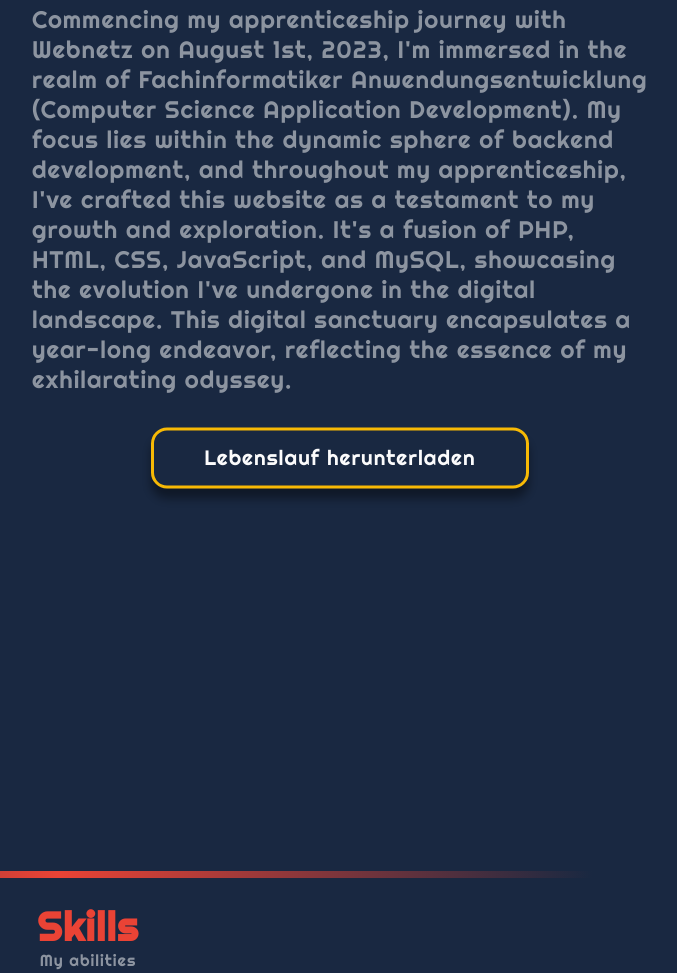
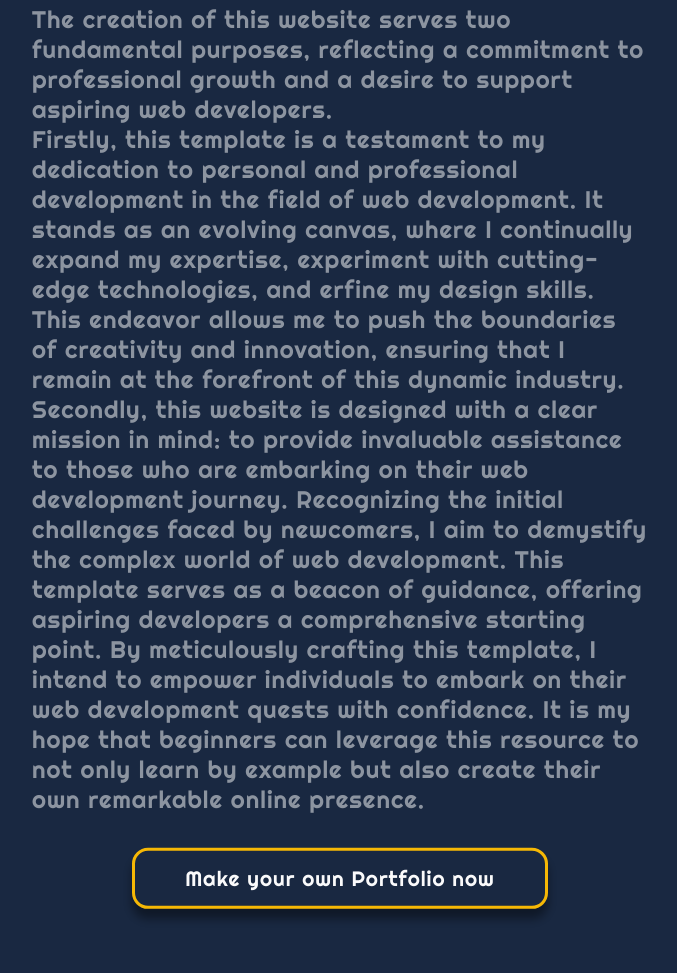
Before and after one commit to XSaitoKungX/Portfolio, a plain HTML site: page index.html in a window 1280 px wide. Shown: the part 1797-2770 px from the top of the page, without its empty margins (552-1229 px from the left). Drawn offline with nearby package versions, Linux system fonts and the light colour scheme; a script that the page names is missing.

Commit message:
Update index.html

```diff
--- a/index.html
+++ b/index.html
@@ -15,7 +15,7 @@
     <!--- ScrollReveal --->
     <script src="https://unpkg.com/scrollreveal"></script>
     <script src="/path/to/noframework.waypoints.min.js"></script>
-    <title>Nattapat Pongsuwan</title>
+    <title>XSaitoKungX</title>
 </head>
 <body>
 <div id="page-loader"><span class="preloader-interior"></span>
@@ -170,19 +170,27 @@
                 <h2 class="title">Why I'm created this website?</h2>
                 <br><br><br>
                 <p>
-                    Commencing my apprenticeship journey with Webnetz on August 1st, 2023, I'm immersed in the realm of
-                    Fachinformatiker Anwendungsentwicklung (Computer Science Application Development). My focus lies
-                    within
-                    the dynamic sphere of backend development, and throughout my apprenticeship, I've crafted this
-                    website
-                    as a testament to my growth and exploration. It's a fusion of PHP, HTML, CSS, JavaScript, and MySQL,
-                    showcasing the evolution I've undergone in the digital landscape. This digital sanctuary
-                    encapsulates a
-                    year-long endeavor, reflecting the essence of my exhilarating odyssey.
+                    The creation of this website serves two fundamental purposes, reflecting a commitment to professional
+                    growth and a desire to support aspiring web developers.
+                </p>
+                <p>
+                    Firstly, this template is a testament to my dedication to personal and professional
+                    development in the field of web development. It stands as an evolving canvas, where
+                    I continually expand my expertise, experiment with cutting-edge technologies, and erfine my
+                    design skills. This endeavor allows me to push the boundaries of creativity and innovation,
+                    ensuring that I remain at the forefront of this dynamic industry.
+                </p>
+                <p>
+                    Secondly, this website is designed with a clear mission in mind: to provide invaluable assistance
+                    to those who are embarking on their web development journey. Recognizing the initial challenges faced
+                    by newcomers, I aim to demystify the complex world of web development. This template serves as a beacon of guidance,
+                	offering aspiring developers a comprehensive starting point. By meticulously crafting this template, I intend to
+                    empower individuals to embark on their web development quests with confidence.
+                    It is my hope that beginners can leverage this resource to not only learn by example but also create their own remarkable online presence.
                 </p>
                 <a class="btncv"
-                   href="https://resumegenius.com/resume-templates/modern-templates"
-                   target="_blank"></i> Lebenslauf herunterladen</a>
+                   href="https://github.com/XSaitoKungX/Portfolio/"
+                   target="_blank"></i> Make your own Portfolio now</a>
 
             </div>
         </div>
@@ -344,13 +352,13 @@
             <div class="card">
                 <div class="box">
                     <i class="fas fa-calculator"></i>
-                    <div class="text">Web Design & Calculator</div>
+                    <div class="text">Web Design (Coming Soon..)</div>
                 </div>
             </div>
             <div class="card">
                 <div class="box">
                     <i class="far fa-credit-card"></i>
-                    <div class="text">Payment form</div>
+                    <div class="text">Payment form (Coming soon..)</div>
                 </div>
             </div>
         </div>
@@ -395,7 +403,7 @@
                     <i class="fas fa-search-location contact-icon"></i>
                     <div>
                         <h3 class="contact-title">Location</h3>
-                        <span class="contact-subtitle">Germany - 21337 Lüneburg - Horst-Nickel-Straße 4 </span>
+                        <span class="contact-subtitle">Germany </span>
                     </div>
                 </div>
             </div>
@@ -429,7 +437,7 @@
     <div class="footer-bg">
         <div class="footer-container">
             <div>
-                <h1 class="footer-title">Mark</h1>
+                <h1 class="footer-title">Mark aka XSaitoKungX</h1>
                 <span class="footer-subtitle">Front- and Backend Developer</span>
             </div>
             <div class="footer-social">
```
